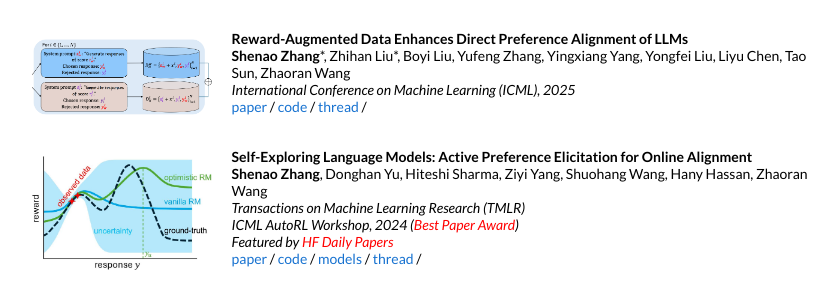
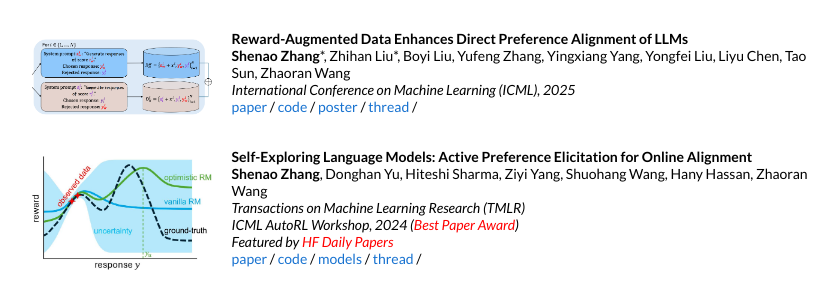
Before and after one commit to shenao-zhang/shenao-zhang.github.io, a Jekyll site: the page built from _posts/2025-05-27-barl.markdown, in a window 1280 px wide and 900 px high, scrolled down 678 px. Shown: the part 162-453 px from the top of the window, without its empty margins (218-1057 px from the left). Built offline with Jekyll 4.4.1, drawn with Linux system fonts in a browser that asks for light colours.

Commit message:
Update 2024-10-07-realign.markdown

```diff
--- a/_posts/2024-10-07-realign.markdown
+++ b/_posts/2024-10-07-realign.markdown
@@ -9,5 +9,6 @@ authors: "<strong>Shenao Zhang</strong>*, Zhihan Liu*, Boyi Liu, Yufeng Zhang, Y
 venue: "International Conference on Machine Learning (ICML), 2025"
 arxiv: https://arxiv.org/abs/2410.08067
 code: https://github.com/shenao-zhang/reward-augmented-preference
+poster: /pdfs/redpo-poster.pdf
 thread: https://twitter.com/ShenaoZhang/status/1845884442721583467
 ---
```
